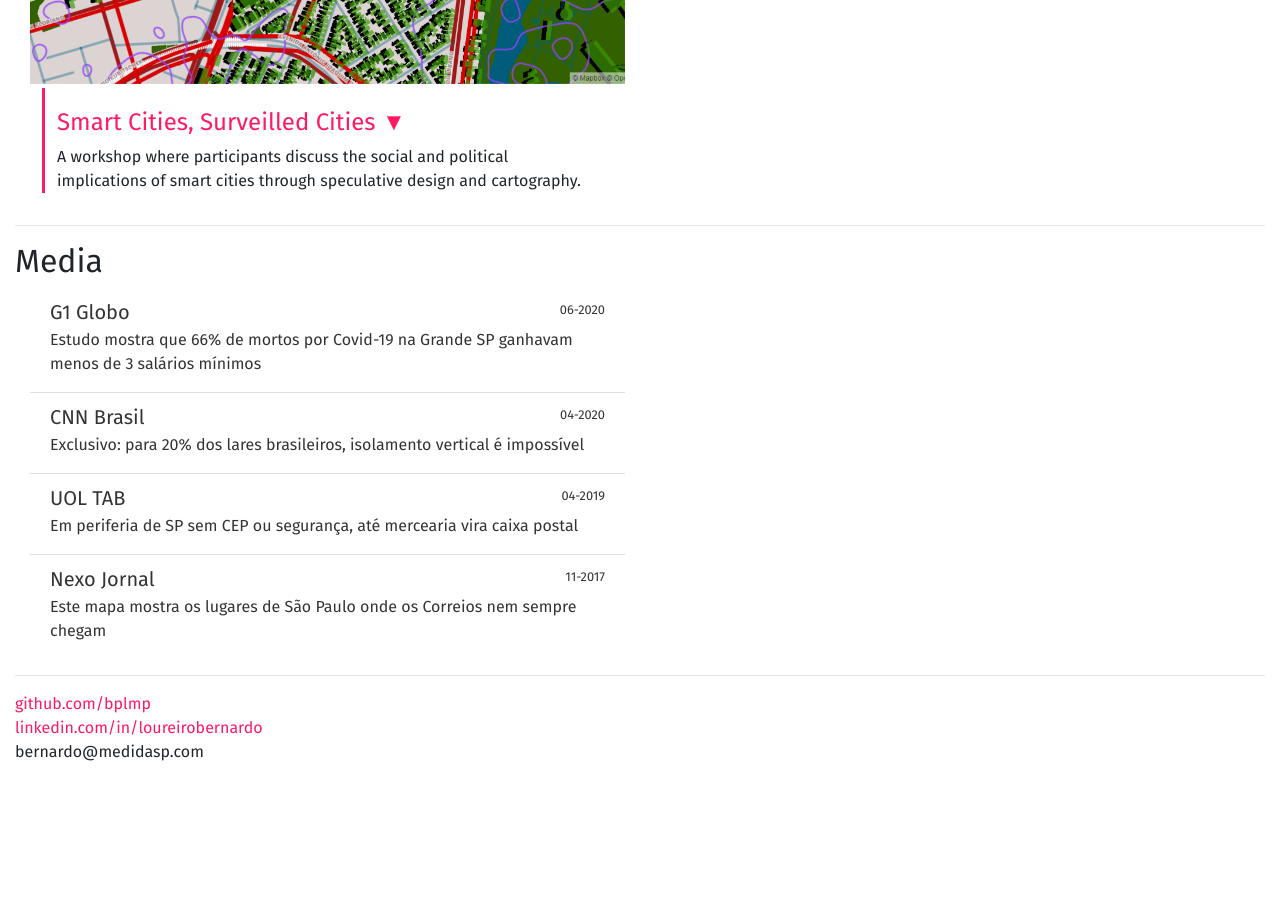
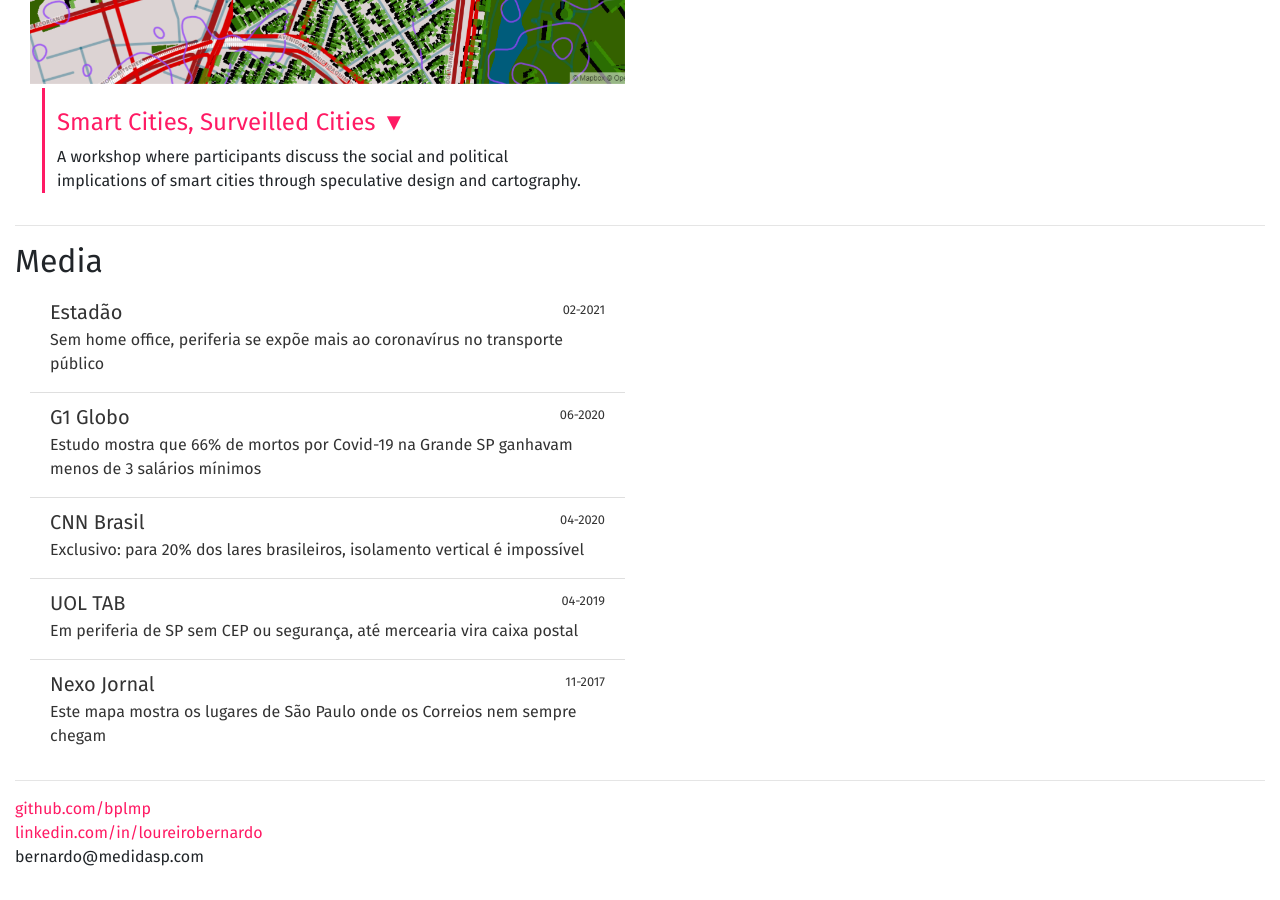
Before and after one commit to bplmp/bplmp.github.io, a Jekyll site: the page built from index.html, in a window 1280 px wide and 900 px high, scrolled down 3949 px. Built offline with Jekyll 4.4.1, drawn with Linux system fonts in a browser that asks for light colours; comment, search, counter and statistics services are not loaded; before the commit the page ends 4744 px from its top, so only the background shows below that.

Commit message:
Add media

```diff
--- a/_data/media.yml
+++ b/_data/media.yml
@@ -1,3 +1,7 @@
+- name: Estadão
+  title: "Sem home office, periferia se expõe mais ao coronavírus no transporte público"
+  url: https://sao-paulo.estadao.com.br/noticias/geral,sem-home-office-periferia-se-expoe-mais-ao-coronavirus-no-transporte-publico,70003607614
+  date: 2021-02-06
 - name: G1 Globo
   title: Estudo mostra que 66% de mortos por Covid-19 na Grande SP ganhavam menos de 3 salários mínimos
   url: https://g1.globo.com/sp/sao-paulo/noticia/2020/06/16/estudo-mostra-que-66percent-de-mortos-por-covid-19-na-grande-sp-ganhavam-menos-de-3-salarios-minimos.ghtml
```
